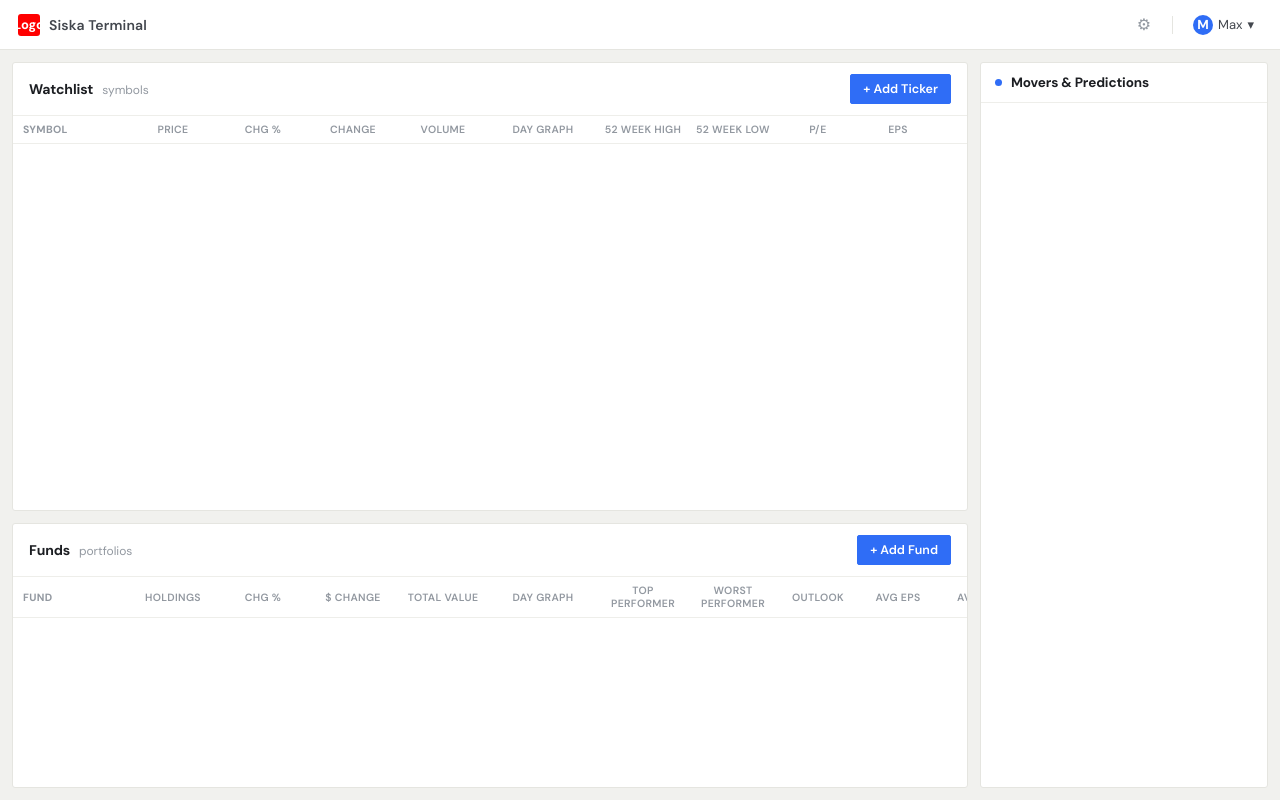
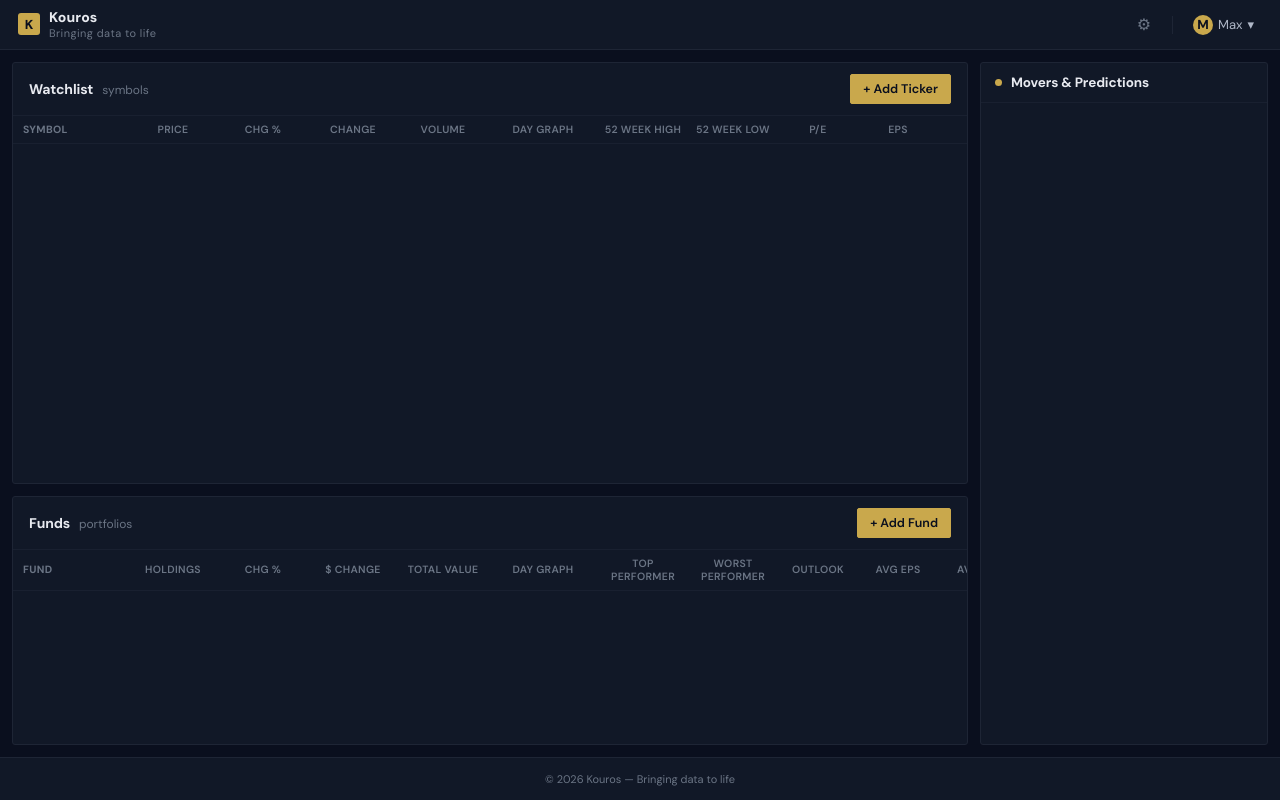
Before and after one commit to maxsiska3/stock-predictor, a Flask app: template templates/landing-screen.html in a window 1280 px wide. Run offline with Flask 3, Linux system fonts and the light colour scheme; the template is opened without the code that fills it, so the values that code supplies are empty; parts of the project's set-up code (start-up, migrations or seed data) failed here and were passed over.

Commit message:
Rebrand to Kouros with theme switcher and wire funds table data
Rebrand the dashboard from Siska Terminal to Kouros and add a three-theme
design system with live fund aggregates.

Branding & themes:
- Rename app to Kouros with tagline "Bringing data to life"
- Add Light, Dark, and Kouros (signature gold-on-navy) themes via static/theme.css
- Gear icon opens a theme dropdown with swatches, checkmarks, and click-outside close
- Persist theme in localStorage (default: Kouros); apply instantly without reload
- Update header logo (K badge), footer, page title, index.html, and README

Funds:
- Implement build_funds() aggregates from live holdings (chg %, $ change,
  total value, top/worst performer, outlook, averages, pred badge)
- Wire all fund columns in landing-screen.html; add money Jinja filter

Files: static/theme.css, static/theme.js, templates/landing-screen.html,
templates/index.html, app.py, README.md

```diff
--- a/app.py
+++ b/app.py
@@ -2,6 +2,7 @@
 # Handles routing, data assembly, and template rendering.
 # Data fetching lives in utils/market.py to keep this file focused on routes.
 
+from collections import Counter
 from utils.predict import predict_stock
 from utils.market import fetch_market_data
 from flask import Flask, render_template, request, jsonify
@@ -47,15 +48,81 @@ def build_groups(market_data):
     return mover_groups, pred_groups
 
 
+def _avg_field(holdings, key, digits=2):
+    """Mean of a numeric field across holdings, ignoring missing values."""
+    vals = [h[key] for h in holdings if h.get(key) is not None]
+    if not vals:
+        return None
+    return round(sum(vals) / len(vals), digits)
+
+
 def build_funds(market_data):
-    """Build fund rows for the dashboard. Placeholder metrics wired in template for now."""
+    """Join live market data onto fund holdings and compute aggregate metrics."""
 
+    lookup = {item["ticker"]: item for item in market_data}
+    NOTIONAL = 10_000  # equal $10k per holding for portfolio value estimates
     funds = []
+
     for fund in FUNDS:
+        holdings = [lookup[t] for t in fund["tickers"] if t in lookup]
+        total = len(holdings)
+        updated_at = datetime.now().strftime("%-I:%M %p")
+
+        if total == 0:
+            funds.append({
+                "name":            fund["name"],
+                "holdings":        0,
+                "pct_change":      None,
+                "dollar_change":   None,
+                "total_value":     None,
+                "top_performer":   None,
+                "worst_performer": None,
+                "outlook":         None,
+                "avg_eps":         None,
+                "avg_rsi":         None,
+                "avg_boll":        None,
+                "avg_vol":         None,
+                "tickers":         ", ".join(fund["tickers"]),
+                "avg_beta":        None,
+                "dominant_sector": None,
+                "direction":       0,
+                "avg_conf":        None,
+                "updated_at":      updated_at,
+            })
+            continue
+
+        pct_change = round(sum(h["pct_change"] for h in holdings) / total, 2)
+        dollar_change = round(sum(NOTIONAL * h["pct_change"] / 100 for h in holdings), 2)
+        total_value = round(sum(NOTIONAL * (1 + h["pct_change"] / 100) for h in holdings), 2)
+
+        top = max(holdings, key=lambda x: x["pct_change"])
+        worst = min(holdings, key=lambda x: x["pct_change"])
+
+        up_count = sum(1 for h in holdings if h["direction"] == 1)
+        sectors = [h["sector"] for h in holdings if h.get("sector")]
+        dominant_sector = Counter(sectors).most_common(1)[0][0] if sectors else None
+
         funds.append({
-            "name": fund["name"],
-            "updated_at": datetime.now().strftime("%-I:%M %p"),
+            "name":            fund["name"],
+            "holdings":        total,
+            "pct_change":      pct_change,
+            "dollar_change":   dollar_change,
+            "total_value":     total_value,
+            "top_performer":   top["ticker"],
+            "worst_performer": worst["ticker"],
+            "outlook":         f"{up_count}/{total} up",
+            "avg_eps":         _avg_field(holdings, "eps", 2),
+            "avg_rsi":         _avg_field(holdings, "rsi", 1),
+            "avg_boll":        _avg_field(holdings, "bollinger_pos", 2),
+            "avg_vol":         _avg_field(holdings, "volatility", 4),
+            "tickers":         ", ".join(fund["tickers"]),
+            "avg_beta":        _avg_field(holdings, "beta", 2),
+            "dominant_sector": dominant_sector,
+            "direction":       1 if up_count >= total / 2 else 0,
+            "avg_conf":        round(sum(h["confidence"] for h in holdings) / total, 1),
+            "updated_at":      updated_at,
         })
+
     return funds
 
 
@@ -66,6 +133,13 @@ def format_volume(v):
     if v >= 1_000_000:     return f"{v/1_000_000:.1f}M"
     if v >= 1_000:         return f"{v/1_000:.1f}K"
     return str(int(v))
+
+
+@app.template_filter("money")
+def format_money(v):
+    if v is None:
+        return "—"
+    return f"{v:,.0f}"
 
 
 @app.route("/")
--- /dev/null
+++ b/static/theme.css
@@ -0,0 +1,135 @@
+*{box-sizing:border-box;margin:0;padding:0}
+html,body{height:100%}
+body{background:var(--bg);font-family:'DM Sans',system-ui,sans-serif;-webkit-font-smoothing:antialiased}
+.num{font-variant-numeric:tabular-nums;font-feature-settings:"tnum"}
+
+#app-root{
+  --table-col-gap:10px;
+  --dashboard-cols:100px 80px 80px 80px 80px 100px 80px 80px 70px 70px 70px 85px 80px 80px 70px 80px 100px 80px;
+  --logo-bg:var(--accent);
+  --logo-fg:#fff;
+}
+
+#app-root[data-theme="light"]{
+  --bg:#f4f3ef;--panel:#ffffff;--accent:#2f6df6;--accent-soft:#eef2fe;--accent-line:#dbe4fd;
+  --text:#1a1c20;--text2:#44484f;--muted:#8a9099;--muted2:#6b7079;
+  --line:#e5e5e0;--line2:#eeeeea;--line3:#f3f3ef;
+  --hover:#fafafe;--chart-bg:#f6f6f3;--sub-bg:#fafafa;--soft:#fafaf8;
+  --scroll:#d4d4cf;
+  --up:#16a34a;--down:#dc2626;--up-bg:#e9f7ee;--down-bg:#fdeaea;
+}
+
+#app-root[data-theme="dark"]{
+  --bg:#0f1115;--panel:#161a20;--accent:#4d86ff;--accent-soft:#1a2436;--accent-line:#2a3a57;
+  --text:#e7e9ec;--text2:#b3b9c2;--muted:#7b828c;--muted2:#9aa1aa;
+  --line:#262c34;--line2:#202630;--line3:#1b212a;
+  --hover:#1b2129;--chart-bg:#11161d;--sub-bg:#12161d;--soft:#161a20;
+  --scroll:#2c333d;
+  --up:#34d17f;--down:#f26173;--up-bg:#11271e;--down-bg:#2b1518;
+}
+
+#app-root[data-theme="kouros"]{
+  --bg:#0a0f1e;--panel:#111827;--accent:#c9a84c;--accent-soft:#1e1a0e;--accent-line:#3a2e10;
+  --text:#e8eaf0;--text2:#b0b8c8;--muted:#6b7585;--muted2:#8a94a6;
+  --line:#1e2535;--line2:#192030;--line3:#151c2b;
+  --hover:#141b2a;--chart-bg:#0d1322;--sub-bg:#0f1524;--soft:#111827;
+  --scroll:#2a3347;
+  --up:#34d17f;--down:#f26173;--up-bg:#0e2318;--down-bg:#271114;
+  --logo-bg:#c9a84c;
+  --logo-fg:#0a0f1e;
+}
+
+.app-shell{
+  position:fixed;inset:0;display:flex;flex-direction:column;
+  background:var(--bg);color:var(--text);font-size:13px;
+}
+
+.app-body{flex:1;display:flex;gap:12px;padding:12px;min-height:0;overflow:hidden}
+
+.app-footer{
+  flex:none;font-size:11px;color:var(--muted);text-align:center;
+  padding:14px 0;border-top:1px solid var(--line);background:var(--panel);
+}
+
+::-webkit-scrollbar{width:9px;height:9px}
+::-webkit-scrollbar-thumb{background:var(--scroll);border-radius:5px}
+::-webkit-scrollbar-track{background:transparent}
+.row:hover{background:var(--hover)}
+
+.brand{display:flex;align-items:center;gap:9px}
+.logo-badge{
+  width:22px;height:22px;border-radius:3px;flex-shrink:0;
+  display:flex;align-items:center;justify-content:center;
+  font-weight:800;font-size:13px;
+  background:var(--logo-bg);color:var(--logo-fg);
+}
+.brand-name{font-size:14px;font-weight:800;letter-spacing:.01em;color:var(--text);line-height:1.2}
+.brand-tagline{font-size:11px;color:var(--muted);letter-spacing:.04em;line-height:1.2;margin-top:1px}
+
+.watchlist-grid,.funds-grid{display:grid;align-items:center;column-gap:var(--table-col-gap);grid-template-columns:var(--dashboard-cols)}
+.watchlist-grid>*,.funds-grid>*{display:flex;justify-content:center;align-items:center;width:100%;min-width:0;text-align:center}
+.watchlist-grid>:first-child,.funds-grid>:first-child{justify-content:flex-start;text-align:left;padding-right:4px}
+.table-header{flex:none;padding:7px 12px 7px 10px;border-bottom:1px solid var(--line2);font-size:10.5px;font-weight:600;letter-spacing:.03em;color:var(--muted);text-transform:uppercase}
+.table-row{padding:6px 12px 6px 10px;border-bottom:1px solid var(--line3);cursor:pointer}
+.col-ident{font-weight:700;overflow:hidden;text-overflow:ellipsis;white-space:nowrap}
+.day-chart{width:100%;height:28px;background:var(--chart-bg);border:1px solid var(--line2);border-radius:2px}
+.pred-cell{display:flex;justify-content:center;align-items:center;width:100%}
+.pred-badge{display:inline-flex;align-items:center;justify-content:center;gap:4px;width:68px;font-size:11.5px;font-weight:600;padding:3px 7px;border-radius:2px;flex-shrink:0}
+
+.icon-btn{
+  display:flex;align-items:center;justify-content:center;
+  width:32px;height:32px;padding:0;border:none;border-radius:6px;
+  background:transparent;color:var(--muted);font-size:16px;
+  font-family:inherit;cursor:pointer;
+  transition:background .15s ease,color .15s ease;
+}
+.icon-btn:hover{background:var(--hover);color:var(--text2)}
+
+.profile-btn{
+  display:flex;align-items:center;gap:5px;padding:4px 8px;
+  border:none;border-radius:6px;background:transparent;color:var(--text2);
+  font-size:13px;font-family:inherit;cursor:pointer;
+  transition:background .15s ease,color .15s ease;
+}
+.profile-btn:hover{background:var(--hover);color:var(--text2)}
+.profile-avatar{
+  width:20px;height:20px;border-radius:50%;
+  display:flex;align-items:center;justify-content:center;
+  background:var(--accent);font-weight:700;font-size:13px;color:var(--logo-fg);
+}
+#app-root[data-theme="light"] .profile-avatar,
+#app-root[data-theme="dark"] .profile-avatar{color:#fff}
+
+.theme-wrap{position:relative}
+.theme-menu{
+  display:none;position:absolute;top:calc(100% + 6px);right:0;min-width:168px;
+  padding:8px;background:var(--panel);border:1px solid var(--line);
+  border-radius:3px;box-shadow:0 8px 24px rgba(0,0,0,.18);z-index:100;
+}
+.theme-menu.is-open{display:block}
+.theme-option{
+  display:flex;align-items:center;gap:10px;width:100%;
+  padding:8px 10px;border:none;border-radius:2px;
+  background:transparent;color:var(--text2);
+  font-family:inherit;font-size:13px;text-align:left;cursor:pointer;
+}
+.theme-option:hover{background:var(--hover)}
+.theme-swatch{
+  width:14px;height:14px;border-radius:50%;flex-shrink:0;
+  border:1px solid var(--line);
+}
+.theme-option-label{flex:1}
+.theme-check{
+  width:14px;text-align:center;font-size:12px;color:var(--accent);
+  visibility:hidden;
+}
+.theme-option.is-active .theme-check{visibility:visible}
+.theme-option.is-active .theme-option-label{color:var(--text);font-weight:600}
+
+.btn-accent{
+  padding:6px 12px;background:var(--accent);border:1px solid var(--accent);
+  border-radius:2px;color:var(--logo-fg);font-family:'DM Sans',sans-serif;
+  font-size:12.5px;font-weight:600;cursor:pointer;
+}
+#app-root[data-theme="light"] .btn-accent,
+#app-root[data-theme="dark"] .btn-accent{color:#fff}
--- /dev/null
+++ b/static/theme.js
@@ -0,0 +1,86 @@
+(function () {
+  var STORAGE_KEY = "kouros-theme";
+  var THEMES = ["light", "dark", "kouros"];
+  var DEFAULT_THEME = "kouros";
+
+  var BG = { light: "#f4f3ef", dark: "#0f1115", kouros: "#0a0f1e" };
+
+  function normalize(theme) {
+    return THEMES.indexOf(theme) !== -1 ? theme : DEFAULT_THEME;
+  }
+
+  function getStoredTheme() {
+    return normalize(localStorage.getItem(STORAGE_KEY));
+  }
+
+  function applyTheme(theme) {
+    var root = document.getElementById("app-root");
+    if (!root) return;
+
+    theme = normalize(theme);
+    root.setAttribute("data-theme", theme);
+    localStorage.setItem(STORAGE_KEY, theme);
+    document.body.style.background = BG[theme];
+
+    document.querySelectorAll(".theme-option").forEach(function (btn) {
+      var active = btn.getAttribute("data-theme") === theme;
+      btn.classList.toggle("is-active", active);
+      btn.setAttribute("aria-checked", active ? "true" : "false");
+    });
+  }
+
+  function closeMenu() {
+    var menu = document.getElementById("theme-menu");
+    var btn = document.getElementById("theme-menu-btn");
+    if (menu) menu.classList.remove("is-open");
+    if (btn) btn.setAttribute("aria-expanded", "false");
+  }
+
+  function openMenu() {
+    var menu = document.getElementById("theme-menu");
+    var btn = document.getElementById("theme-menu-btn");
+    if (menu) menu.classList.add("is-open");
+    if (btn) btn.setAttribute("aria-expanded", "true");
+  }
+
+  function toggleMenu() {
+    var menu = document.getElementById("theme-menu");
+    if (menu && menu.classList.contains("is-open")) closeMenu();
+    else openMenu();
+  }
+
+  function init() {
+    var btn = document.getElementById("theme-menu-btn");
+    var menu = document.getElementById("theme-menu");
+    if (!btn || !menu) return;
+
+    applyTheme(getStoredTheme());
+
+    btn.addEventListener("click", function (e) {
+      e.stopPropagation();
+      toggleMenu();
+    });
+
+    menu.querySelectorAll(".theme-option").forEach(function (option) {
+      option.addEventListener("click", function (e) {
+        e.stopPropagation();
+        applyTheme(option.getAttribute("data-theme"));
+        closeMenu();
+      });
+    });
+
+    document.addEventListener("click", function () {
+      closeMenu();
+    });
+
+    menu.addEventListener("click", function (e) {
+      e.stopPropagation();
+    });
+  }
+
+  if (document.readyState === "loading") {
+    document.addEventListener("DOMContentLoaded", init);
+  } else {
+    init();
+  }
+})();
--- a/templates/landing-screen.html
+++ b/templates/landing-screen.html
@@ -1,110 +1,67 @@
 <!DOCTYPE html>
-<html lang="en" data-theme="{{ theme }}">
+<html lang="en">
 <head>
   <meta charset="utf-8">
   <meta name="viewport" content="width=device-width, initial-scale=1">
-  <title>Siska Terminal</title>
+  <title>Kouros — Bringing data to life</title>
   <link rel="preconnect" href="https://fonts.googleapis.com">
   <link rel="preconnect" href="https://fonts.gstatic.com" crossorigin>
-  <link href="https://fonts.googleapis.com/css2?family=DM+Sans:wght@400;500;600;700&display=swap" rel="stylesheet">
+  <link href="https://fonts.googleapis.com/css2?family=DM+Sans:wght@400;500;600;700;800&display=swap" rel="stylesheet">
+  <link rel="stylesheet" href="{{ url_for('static', filename='theme.css') }}">
   <script>
     (function () {
-      var saved = localStorage.getItem("siska-theme");
-      if (saved === "dark" || saved === "light") {
-        document.documentElement.setAttribute("data-theme", saved);
-      }
+      var t = localStorage.getItem("kouros-theme");
+      if (t !== "light" && t !== "dark" && t !== "kouros") t = "kouros";
+      var b = { light: "#f4f3ef", dark: "#0f1115", kouros: "#0a0f1e" };
+      document.documentElement.style.background = b[t];
     })();
   </script>
-  <style>
-    *{box-sizing:border-box;margin:0;padding:0}
-    html,body{height:100%}
-    body{background:var(--bg);font-family:'DM Sans',system-ui,sans-serif;-webkit-font-smoothing:antialiased}
-    .num{font-variant-numeric:tabular-nums;font-feature-settings:"tnum"}
-    [data-theme]{
-      --bg:#f1f1ee;--panel:#ffffff;--line:#e5e5e0;--line2:#eeeeea;--line3:#f3f3ef;
-      --text:#1c1e22;--text2:#43474e;--muted:#9298a0;--muted2:#6b7079;
-      --hover:#fafafe;--chart-bg:#f6f6f3;--sub-bg:#fafafa;--soft:#fafaf8;
-      --accent:#2f6df6;--accent-soft:#eef2fe;--accent-line:#dbe4fd;
-      --up:#16a34a;--down:#dc2626;--up-bg:#e9f7ee;--down-bg:#fdeaea;--scroll:#d4d4cf;
-      --table-col-gap:10px;
-      /* Shared 18-col grid — watchlist & funds use identical tracks */
-      --dashboard-cols:100px 80px 80px 80px 80px 100px 80px 80px 70px 70px 70px 85px 80px 80px 70px 80px 100px 80px;
-    }
-    [data-theme="dark"]{
-      --bg:#0f1115;--panel:#161a20;--line:#262c34;--line2:#202630;--line3:#1b212a;
-      --text:#e7e9ec;--text2:#b3b9c2;--muted:#7b828c;--muted2:#9aa1aa;
-      --hover:#1b2129;--chart-bg:#11161d;--sub-bg:#12161d;--soft:#161a20;
-      --accent:#4d86ff;--accent-soft:#1a2436;--accent-line:#2a3a57;
-      --up:#34d17f;--down:#f26173;--up-bg:#11271e;--down-bg:#2b1518;--scroll:#2c333d;
-    }
-    ::-webkit-scrollbar{width:9px;height:9px}
-    ::-webkit-scrollbar-thumb{background:var(--scroll);border-radius:5px}
-    ::-webkit-scrollbar-track{background:transparent}
-    .row:hover{background:var(--hover)}
-
-    .watchlist-grid,.funds-grid{display:grid;align-items:center;column-gap:var(--table-col-gap);grid-template-columns:var(--dashboard-cols)}
-    .watchlist-grid>*,.funds-grid>*{display:flex;justify-content:center;align-items:center;width:100%;min-width:0;text-align:center}
-    .watchlist-grid>:first-child,.funds-grid>:first-child{justify-content:flex-start;text-align:left;padding-right:4px}
-    .table-header{flex:none;padding:7px 12px 7px 10px;border-bottom:1px solid var(--line2);font-size:10.5px;font-weight:600;letter-spacing:.03em;color:var(--muted);text-transform:uppercase}
-    .table-row{padding:6px 12px 6px 10px;border-bottom:1px solid var(--line3);cursor:pointer}
-    .col-ident{font-weight:700;overflow:hidden;text-overflow:ellipsis;white-space:nowrap}
-    .day-chart{width:100%;height:28px;background:var(--chart-bg);border:1px solid var(--line2);border-radius:2px}
-    .pred-cell{display:flex;justify-content:center;align-items:center;width:100%}
-    .pred-badge{display:inline-flex;align-items:center;justify-content:center;gap:4px;width:68px;font-size:11.5px;font-weight:600;padding:3px 7px;border-radius:2px;flex-shrink:0}
-    .icon-btn{
-      display:flex;
-      align-items:center;
-      justify-content:center;
-      width:32px;
-      height:32px;
-      padding:0;
-      border:none;
-      border-radius:6px;
-      background:transparent;
-      color:var(--muted);
-      font-size:16px;
-      font-family:inherit;
-      cursor:pointer;
-      transition:background .15s ease, color .15s ease;
-    }
-    .icon-btn:hover{
-      background:var(--hover);
-      color:var(--text2);
-    }
-    .profile-btn{
-      display:flex;
-      align-items:center;
-      gap:5px;
-      padding:4px 8px;
-      border:none;
-      border-radius:6px;
-      background:transparent;
-      color:var(--text2);
-      font-size:13px;
-      font-family:inherit;
-      cursor:pointer;
-      transition:background .15s ease, color .15s ease;
-    }
-    .profile-btn:hover{
-      background:var(--hover);
-      color:var(--text2);
-    }
-  </style>
 </head>
 <body>
-<div style="position:fixed;inset:0;display:flex;flex-direction:column;background:var(--bg);color:var(--text);font-family:'DM Sans',system-ui,sans-serif;font-size:13px">
+<div id="app-root" data-theme="kouros" class="app-shell">
+<script>
+  (function () {
+    var t = localStorage.getItem("kouros-theme");
+    var root = document.getElementById("app-root");
+    if (root && (t === "light" || t === "dark" || t === "kouros")) {
+      root.setAttribute("data-theme", t);
+    }
+  })();
+</script>
 
   <!-- Top bar -->
   <header style="flex:none;height:50px;display:flex;align-items:center;justify-content:space-between;padding:0 18px;background:var(--panel);border-bottom:1px solid var(--line)">
-    <div style="display:flex;align-items:center;gap:9px">
-      <div style="width:22px;height:22px;border-radius:3px;background:#FF0000;display:flex;align-items:center;justify-content:center;font-weight:700;font-size:13px;color:#fff">Logo</div>
-      <span style="font-size:14px;font-weight:600;letter-spacing:.01em;color:var(--text2)">Siska&nbsp;Terminal</span>
+    <div class="brand">
+      <div class="logo-badge">K</div>
+      <div>
+        <div class="brand-name">Kouros</div>
+        <div class="brand-tagline">Bringing data to life</div>
+      </div>
     </div>
     <div style="display:flex;align-items:center;gap:12px">
-      <button type="button" class="icon-btn" id="theme-toggle" aria-label="Toggle dark mode">⚙</button>
-      <div style="width:1px;height:18px;color:;background:var(--line);"></div>
-      <button class="profile-btn">
-        <div style="width:20px;height:20px;border-radius:50%;display:flex;align-items:center;background:var(--accent);justify-content:center;font-weight:700;font-size:13px;color:#fff">M</div>
+      <div class="theme-wrap">
+        <button type="button" class="icon-btn" id="theme-menu-btn" aria-label="Theme settings" aria-haspopup="true" aria-expanded="false">⚙</button>
+        <div class="theme-menu" id="theme-menu" role="menu" aria-label="Choose theme">
+          <button type="button" class="theme-option" role="menuitemradio" data-theme="light" aria-checked="false">
+            <span class="theme-swatch" style="background:#f4f3ef"></span>
+            <span class="theme-option-label">Light</span>
+            <span class="theme-check">✓</span>
+          </button>
+          <button type="button" class="theme-option" role="menuitemradio" data-theme="dark" aria-checked="false">
+            <span class="theme-swatch" style="background:#0f1115"></span>
+            <span class="theme-option-label">Dark</span>
+            <span class="theme-check">✓</span>
+          </button>
+          <button type="button" class="theme-option" role="menuitemradio" data-theme="kouros" aria-checked="false">
+            <span class="theme-swatch" style="background:#0a0f1e"></span>
+            <span class="theme-option-label">Kouros</span>
+            <span class="theme-check">✓</span>
+          </button>
+        </div>
+      </div>
+      <div style="width:1px;height:18px;background:var(--line)"></div>
+      <button type="button" class="profile-btn">
+        <div class="profile-avatar">M</div>
         <span>Max</span>
         <span>▾</span>
       </button>
@@ -112,7 +69,7 @@
   </header>
 
   <!-- Body -->
-  <div style="flex:1;display:flex;gap:12px;padding:12px;min-height:0;overflow:hidden">
+  <div class="app-body">
 
     <!-- LEFT -->
     <div style="flex:1;display:flex;flex-direction:column;gap:12px;min-width:0;min-height:0">
@@ -124,7 +81,7 @@
             <h2 style="font-size:14px;font-weight:700;letter-spacing:-.01em">Watchlist</h2>
             <span class="num" style="font-size:12px;color:var(--muted)">{{ watchCount }} symbols</span>
           </div>
-          <button style="padding:6px 12px;background:var(--accent);border:1px solid var(--accent);border-radius:2px;color:#fff;font-family:'DM Sans',sans-serif;font-size:12.5px;font-weight:600;cursor:pointer">+ Add Ticker</button>
+          <button type="button" class="btn-accent">+ Add Ticker</button>
         </div>
 
         <div style="flex:1;min-height:0;overflow-x:auto;display:flex;flex-direction:column">
@@ -193,7 +150,7 @@
             <h2 style="font-size:14px;font-weight:700;letter-spacing:-.01em">Funds</h2>
             <span class="num" style="font-size:12px;color:var(--muted)">{{ fundCount }} portfolios</span>
           </div>
-          <button style="padding:6px 12px;background:var(--accent);border:1px solid var(--accent);border-radius:2px;color:#fff;font-family:'DM Sans',sans-serif;font-size:12.5px;font-weight:600;cursor:pointer">+ Add Fund</button>
+          <button type="button" class="btn-accent">+ Add Fund</button>
         </div>
         <div style="flex:1;min-height:0;overflow-x:auto;display:flex;flex-direction:column">
           <div style="min-width:max-content;flex:1;display:flex;flex-direction:column;min-height:0">
@@ -303,29 +277,10 @@
       </section>
     </aside>
   </div>
+
+  <footer class="app-footer">© 2026 Kouros — Bringing data to life</footer>
 </div>
 
-<script>
-  (function () {
-    var root = document.documentElement;
-    var btn = document.getElementById("theme-toggle");
-
-    function applyTheme(theme) {
-      root.setAttribute("data-theme", theme);
-      localStorage.setItem("siska-theme", theme);
-      btn.setAttribute(
-        "aria-label",
-        theme === "dark" ? "Switch to light mode" : "Switch to dark mode"
-      );
-    }
-
-    btn.addEventListener("click", function () {
-      var next = root.getAttribute("data-theme") === "dark" ? "light" : "dark";
-      applyTheme(next);
-    });
-
-    applyTheme(root.getAttribute("data-theme") || "light");
-  })();
-</script>
+<script src="{{ url_for('static', filename='theme.js') }}"></script>
 </body>
 </html>
```
Also changed, not shown: other parts of templates/landing-screen.html (+24 -7 lines), templates/index.html (+20 -4 lines), README.md.
